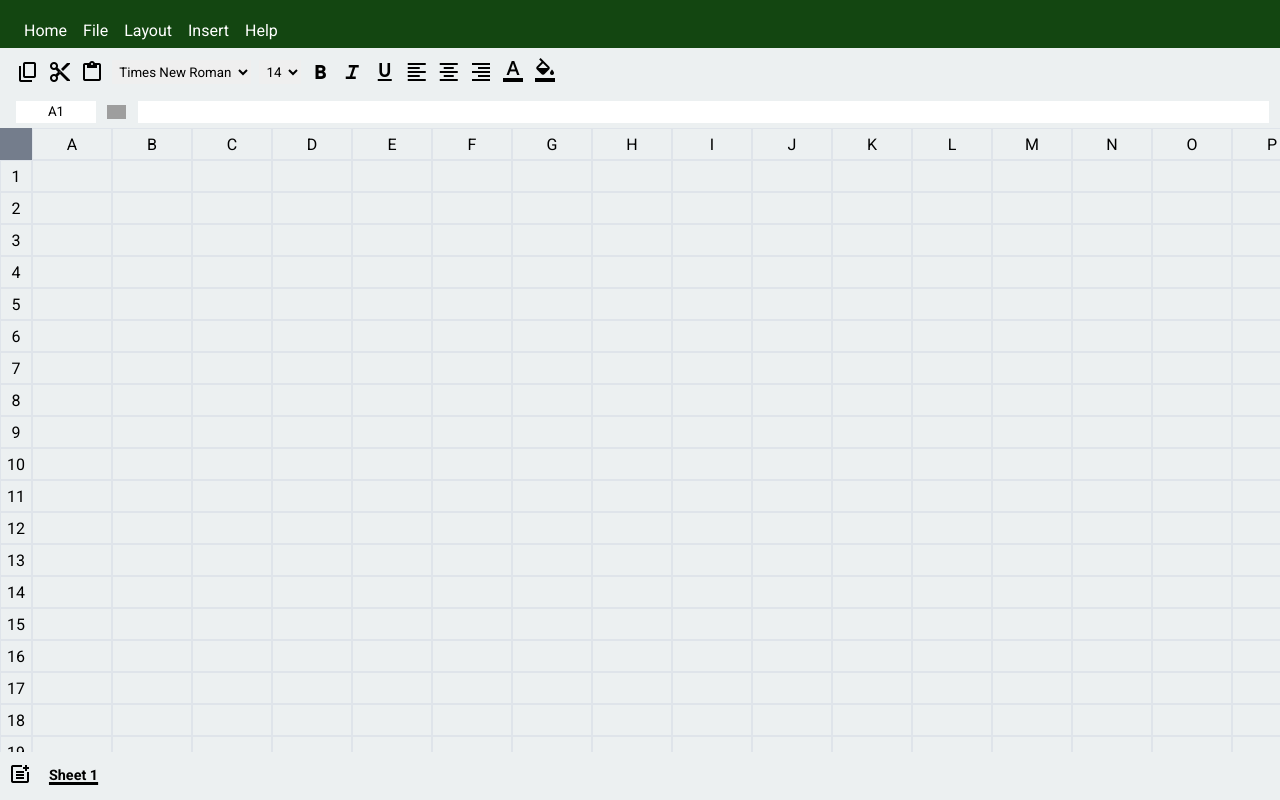
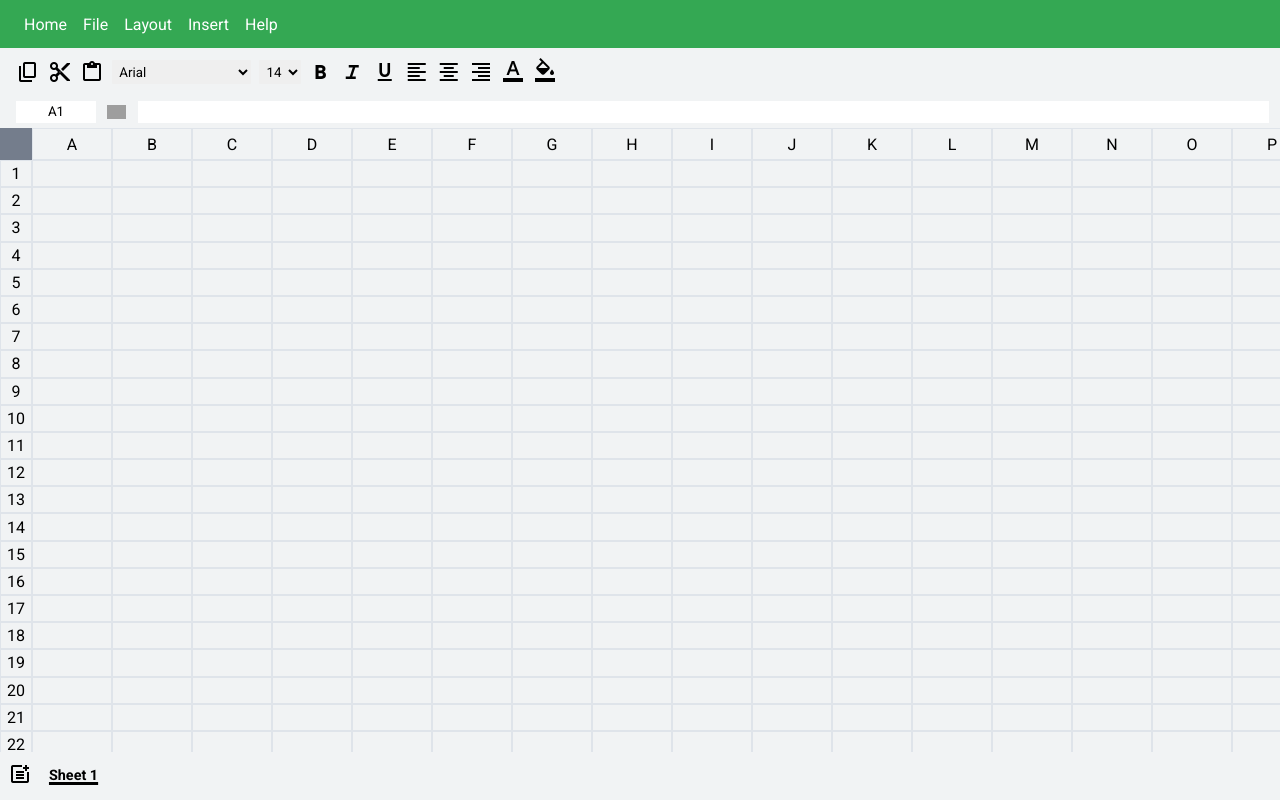
Before and after one commit to iamzeeali/GSheet, a plain HTML site: page index.html in a window 1280 px wide. Drawn offline with nearby package versions, Linux system fonts and the light colour scheme; grey boxes are pictures that could not be loaded.

Commit message:
styling changes

```diff
--- a/cell-properties.js
+++ b/cell-properties.js
@@ -9,7 +9,7 @@ for (let i = 0; i < rows; i++) {
             italic: false,
             underline: false,
             alignment: "left",
-            fontFamily: "Times New Roman",
+            fontFamily: "arial",
             fontSize: '14',
             fontColor: '#000000',
             BGcolor: '#000000' //just for indentification
--- a/index.html
+++ b/index.html
@@ -3,12 +3,13 @@
   <head>
     <meta charset="UTF-8" />
     <meta name="viewport" content="width=device-width, initial-scale=1.0" />
-    <title>Google Sheet</title>
+    <title>Google Sheet- Zeeshan</title>
     <link rel="stylesheet" href="style.css" />
     <link
       rel="stylesheet"
       href="https://fonts.googleapis.com/css2?family=Material+Symbols+Outlined:opsz,wght,FILL,GRAD@20..48,100..700,0..1,-50..200"
     />
+    <link rel="icon" href="sheets.png" type="image/png" />
   </head>
 
   <body>
@@ -24,8 +25,8 @@
       <span class="material-symbols-outlined"> content_cut </span>
       <span class="material-symbols-outlined"> content_paste </span>
       <select name="" id="" class="font-family-prop">
+        <option value="arial" selected>Arial</option>
         <option value="Times New Roman">Times New Roman</option>
-        <option value="arial">Arial</option>
         <option value="monospace">Monospace</option>
         <option value="cursive">Cursive</option>
       </select>
--- a/style.css
+++ b/style.css
@@ -13,9 +13,9 @@ body {
 
 .page-actions-cont {
   height: 3rem;
-  background-color: #134611;
+  background-color: #34a853;
   display: flex;
-  align-items: flex-end;
+  align-items: center;
   padding-left: 1rem;
 }
 .page-action {
@@ -25,7 +25,7 @@ body {
 
 .cellprops-actions-cont {
   height: 3rem;
-  background-color: #ecf0f1;
+  background-color: #f1f3f4;
   display: flex;
   align-items: center;
   padding-left: 1rem;
@@ -53,7 +53,7 @@ body {
 .formula-actions-cont {
   padding-left: 1rem;
   height: 2rem;
-  background-color: #ecf0f1;
+  background-color: #f1f3f4;
   display: flex;
   align-items: center;
 }
@@ -78,7 +78,7 @@ body {
 }
 .sheet-actions-cont {
   height: 3rem;
-  background-color: #ecf0f1;
+  background-color: #f1f3f4;
   display: flex;
   align-items: center;
   padding: 0 0.5rem;
@@ -94,7 +94,7 @@ body {
   height: calc(100vh - 3rem - 3rem - 2rem - 3rem);
   position: relative;
   overflow: scroll;
-  background-color: #ecf0f1;
+  background-color: #f1f3f4;
 }
 .sheets-folder-cont {
   height: 80%;
@@ -126,7 +126,7 @@ body {
 }
 .address-row-cont {
   height: 2rem;
-  background-color: #ecf0f1;
+  background-color: #f1f3f4;
   display: flex;
   align-items: center;
   position: sticky;
@@ -142,7 +142,7 @@ body {
 }
 
 .address-col {
-  height: 2rem;
+  height: 1.7rem;
   width: 2rem;
   display: flex;
   justify-content: center;
@@ -158,14 +158,14 @@ body {
   width: 5rem;
 }
 .cell {
-  height: 2rem;
+  height: 1.7rem;
   width: 5rem;
   border: 1px solid #dfe4ea;
   outline: none;
-  padding: 5px;
   align-items: center;
-  font-family: "Times New Roman";
+  font-family: "arial";
   font-size: 14px;
+  padding: 2px;
   overflow: hidden;
 }
 .row-cont {
```
Also changed, not shown: sheets.png (added).
